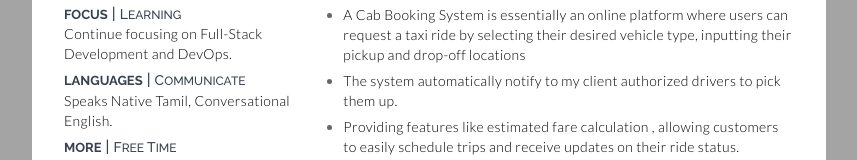
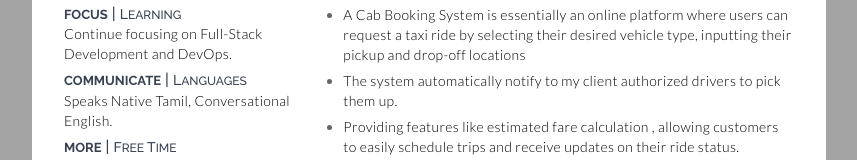
Before and after one commit to aruncodr/arunzeds, a Next.js app: page /cv in a window 1280 px wide. Shown: the part 527-687 px from the top of the page, without its empty margins (211-1068 px from the left). Built offline with nearby package versions, Linux system fonts and the light colour scheme.

Commit message:
Lang to comm

```diff
--- a/app/cv/page.jsx
+++ b/app/cv/page.jsx
@@ -93,10 +93,10 @@ function PageContent() {
             <div className='pt-1.5'>
                 <div className='flex text-[13px] font-bold'>
                   <div>
-                      <span className='text-base leading-5'></span>LANGUAGES
+                      <span className='text-base leading-5'></span>COMMUNICATE
                       <span className='text-base leading-5 font-medium'>&nbsp;|&nbsp;</span>
                   </div>
-                  <div className='text-[12px] leading-3 font-medium'><span className='text-sm'>C</span>OMMUNICATE</div>
+                  <div className='text-[12px] leading-3 font-medium'><span className='text-sm'>L</span>ANGUAGES</div>
                 </div>
                 <div className={lato.className}>
                 <div className='leading--[18px] tracking-wide text-black text-sm font-light'>Speaks Native Tamil, Conversational English.</div>
```
